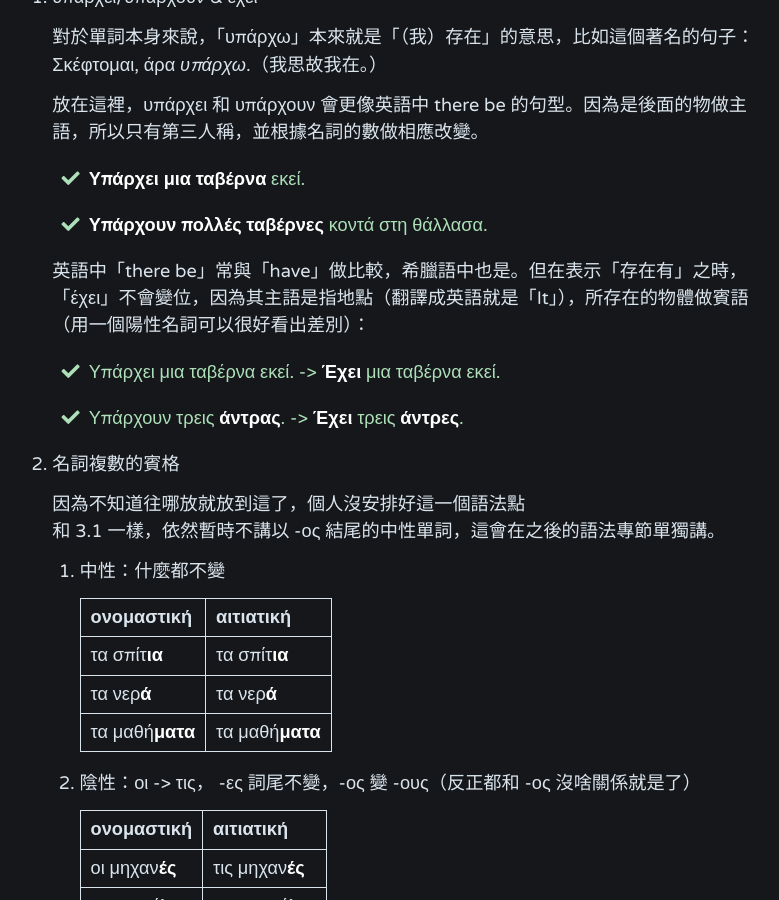
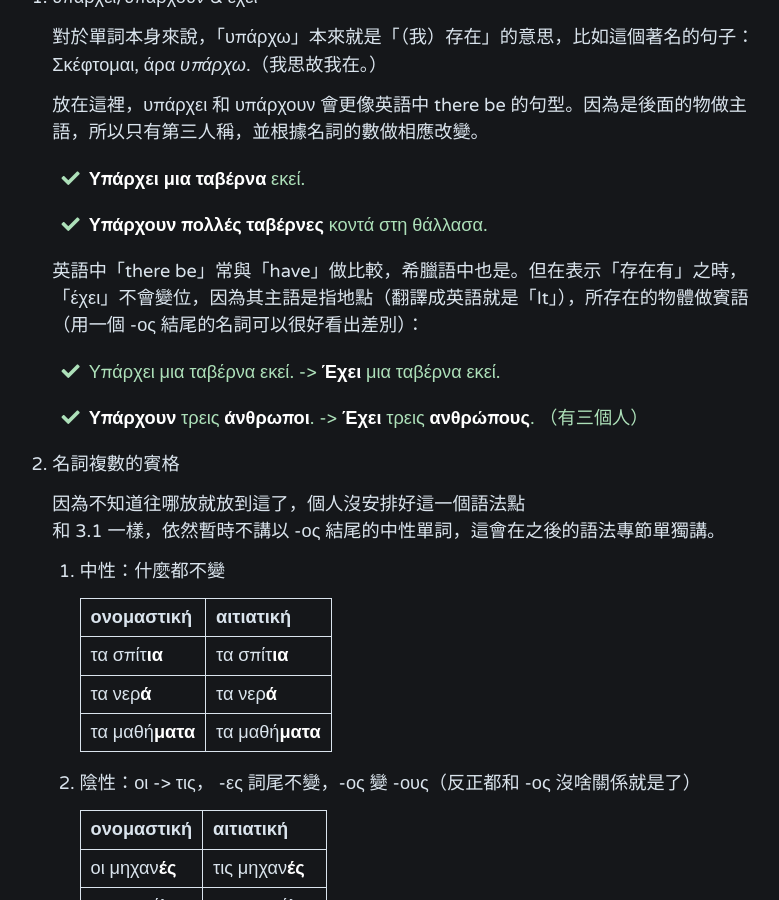
Before and after one commit to Linoleum2609/Linoleum2609.github.io, a Jekyll site: the page built from _posts/2022-09-19-yparxei-kamia-taberna-edo-konta.md, in a window 1280 px wide and 900 px high, scrolled down 920 px. Shown: the whole window, without its empty margins (245-1024 px from the left). Built offline with Jekyll 4.4.1, drawn with Linux system fonts in a browser that asks for light colours; comment, search, counter and statistics services are not loaded.

Commit message:
typo x114514

```diff
--- a/_posts/2022-09-19-yparxei-kamia-taberna-edo-konta.md
+++ b/_posts/2022-09-19-yparxei-kamia-taberna-edo-konta.md
@@ -40,10 +40,10 @@ tags: 從零開始的現代希臘語教程 从零开始的现代希腊语教程
 	- **Υπάρχει μια ταβέρνα** εκεί.
 	- **Υπάρχουν πολλές ταβέρνες** κοντά στη θάλλασα.
 
-	英語中「there be」常與「have」做比較，希臘語中也是。但在表示「存在有」之時，「έχει」不會變位，因為其主語是指地點（翻譯成英語就是「It」），所存在的物體做賓語（用一個陽性名詞可以很好看出差別）：
+	英語中「there be」常與「have」做比較，希臘語中也是。但在表示「存在有」之時，「έχει」不會變位，因為其主語是指地點（翻譯成英語就是「It」），所存在的物體做賓語（用一個 -ος 結尾的名詞可以很好看出差別）：
 
 	- Υπάρχει μια ταβέρνα εκεί. -> **Έχει** μια ταβέρνα εκεί.
-	- Υπάρχουν τρεις **άντρας**. -> **Έχει** τρεις **άντρες**.
+	- **Υπάρχουν** τρεις **άνθρωποι**. -> **Έχει** τρεις **ανθρώπους**. （有三個人）
 
 2. 名詞複數的賓格
 
```
